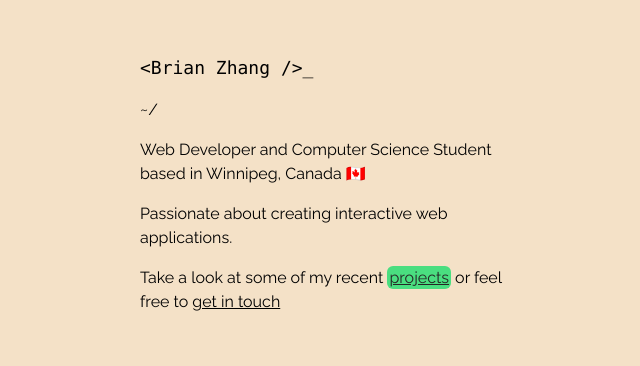
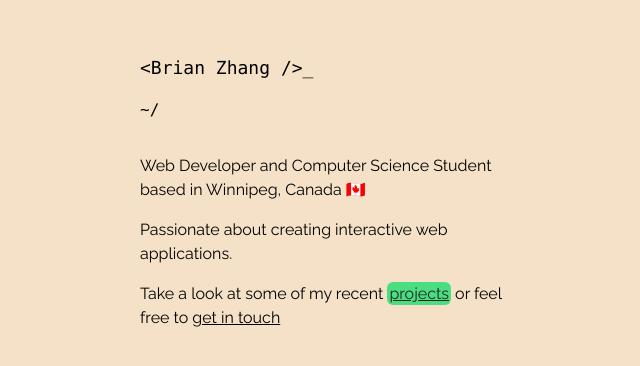
Before and after one commit to bzhang98/portfolio-site, a React (Vite) app: page / in a window 1280 px wide. Shown: the part 106-472 px from the top of the page, without its empty margins (116-756 px from the left). Built offline with nearby package versions, Linux system fonts and the light colour scheme.

Commit message:
modify markup and styling

```diff
--- a/src/components/animated-text.tsx
+++ b/src/components/animated-text.tsx
@@ -43,7 +43,10 @@ export default function AnimatedText({
   const rounded = useTransform(count, (latest) => Math.round(latest));
 
   // `displayText` is a transformed motion value of `rounded`, slicing the text to the current count.
-  const displayText = useTransform(rounded, (latest) => text.slice(0, latest)+"_");
+  const displayText = useTransform(
+    rounded,
+    (latest) => text.slice(0, latest) + "_"
+  );
 
   // `animationCompleted` is a state variable to keep track of whether the animation has completed.
   const [animationCompleted, setAnimationCompleted] = useState(false);
@@ -74,12 +77,12 @@ export default function AnimatedText({
      * otherwise, it renders with an empty class string.
      * Inside the paragraph, a `motion.span` element is rendered with the `displayText` motion value.
      */
-    <motion.h2
+    <motion.h1
       className={`${animationCompleted ? "animation-completed" : ""} ${
         className || ""
       }`}
     >
       {displayText}
-    </motion.h2>
+    </motion.h1>
   );
 }
--- a/src/pages/home.tsx
+++ b/src/pages/home.tsx
@@ -32,24 +32,33 @@ const item = {
       damping: 15,
     },
   },
-  exit: { x: -50, opacity: 0, scale: 0.8, rotate: -10, transition: { duration: 0.3 } },
+  exit: {
+    x: -50,
+    opacity: 0,
+    scale: 0.8,
+    rotate: -10,
+    transition: { duration: 0.3 },
+  },
 };
 
 export default function Home() {
   const [linksShown, setLinksShown] = useState(false);
 
   return (
-    <main className="flex flex-col gap-4 justify-center max-w-sm">
+    <>
+      <header className="flex flex-col gap-4 mb-8">
         <AnimatedText
           text={"<Brian Zhang />"}
           duration={2}
           className="text-lg font-mono"
         />
-      <p>~/</p>
+        <p className="font-mono">~/</p>
+      </header>
+      <main className="max-w-sm flex flex-col gap-4">
         <p>
-        Web Developer and Computer Science Student based in Winnipeg, Canada 🇨🇦
+          Web Developer and Computer Science Student based in Winnipeg, Canada
+          🇨🇦
         </p>
-
         <p>Passionate about creating interactive web applications.</p>
         <p>
           Take a look at some of my recent{" "}
@@ -81,10 +90,7 @@ export default function Home() {
               transition={{ duration: 1 }}
             >
               {links.map((link) => (
-              <motion.li
-                key={link.name}
-                variants={item}
-              >
+                <motion.li key={link.name} variants={item}>
                   <a
                     href={link.url}
                     target="_blank"
@@ -100,6 +106,7 @@ export default function Home() {
           )}
         </AnimatePresence>
       </main>
+    </>
   );
 }
 
--- a/src/pages/projects.tsx
+++ b/src/pages/projects.tsx
@@ -3,21 +3,25 @@ import { Link } from "react-router-dom";
 
 export default function Projects() {
   return (
-    <main className="justify-center max-w-sm">
+    <>
+      <header className="flex flex-col gap-4">
         <h1 className="text-lg font-mono">Projects</h1>
-      <p className="my-2">~/projects</p>
+        <p className="font-mono">~/projects</p>
         <Link
           to="/"
-        className="text-sm text-neutral-600 hover:underline rounded-md transition-colors"
+          className="text-sm font-mono text-neutral-600 hover:underline rounded-md transition-colors"
         >
           cd ..
         </Link>
-
+      </header>
+      <main className="max-w-sm flex flex-col gap-4">
         <div className="mt-8">
           {projects.map((project, index) => (
             <div key={index} className="border-l-2 border-neutral-400 pl-4">
               <h1 className="text-lg font-mono">{project.title}</h1>
-            <p className="mt-2 text-sm text-gray-700">{project.description}</p>
+              <p className="mt-2 text-sm text-gray-700">
+                {project.description}
+              </p>
               <div className="mt-2 space-x-2">
                 {project.tech.map((tech, techIndex) => (
                   <span
@@ -52,6 +56,7 @@ export default function Projects() {
           ))}
         </div>
       </main>
+    </>
   );
 }
 
```
Lines whose indentation alone changed are shown as unchanged.
